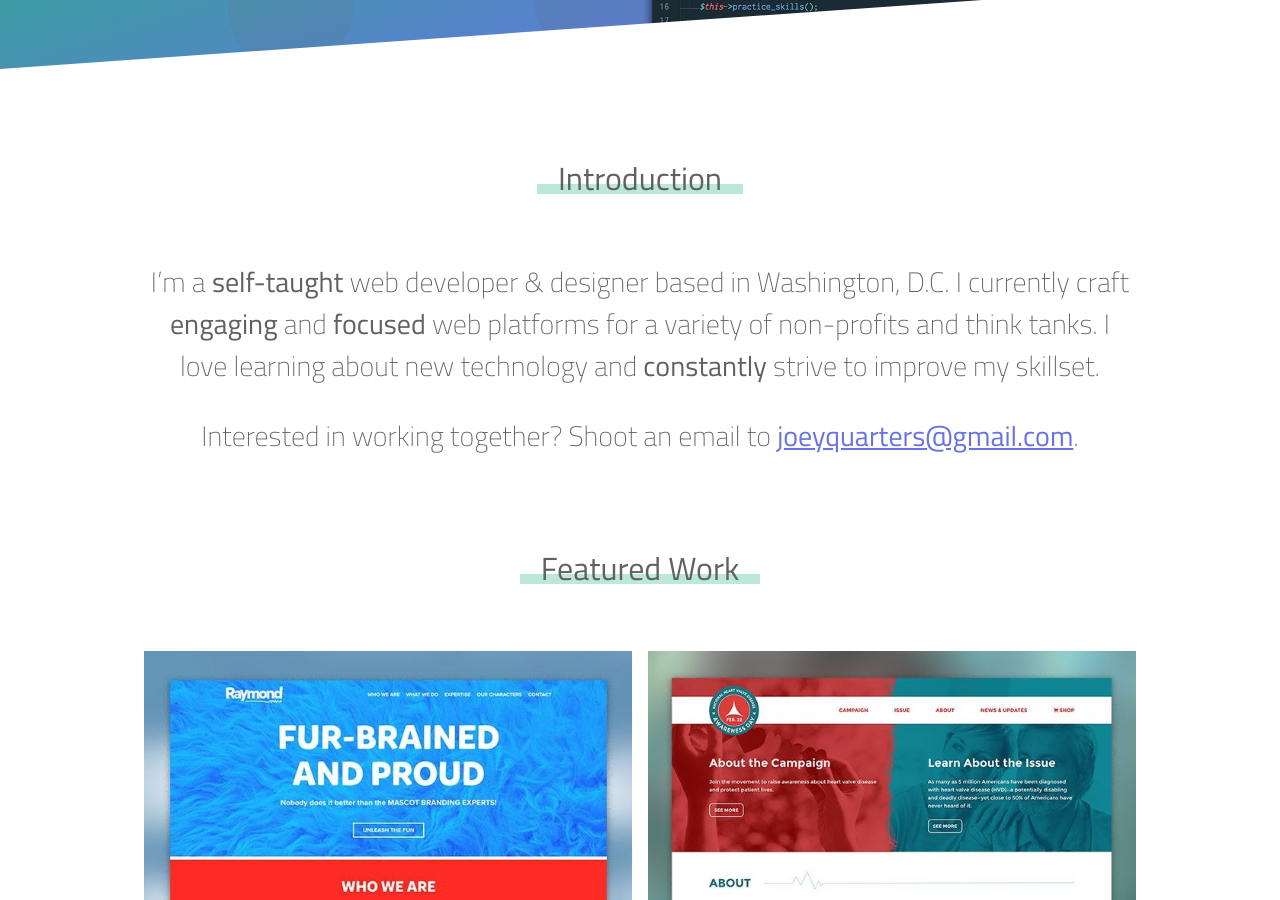
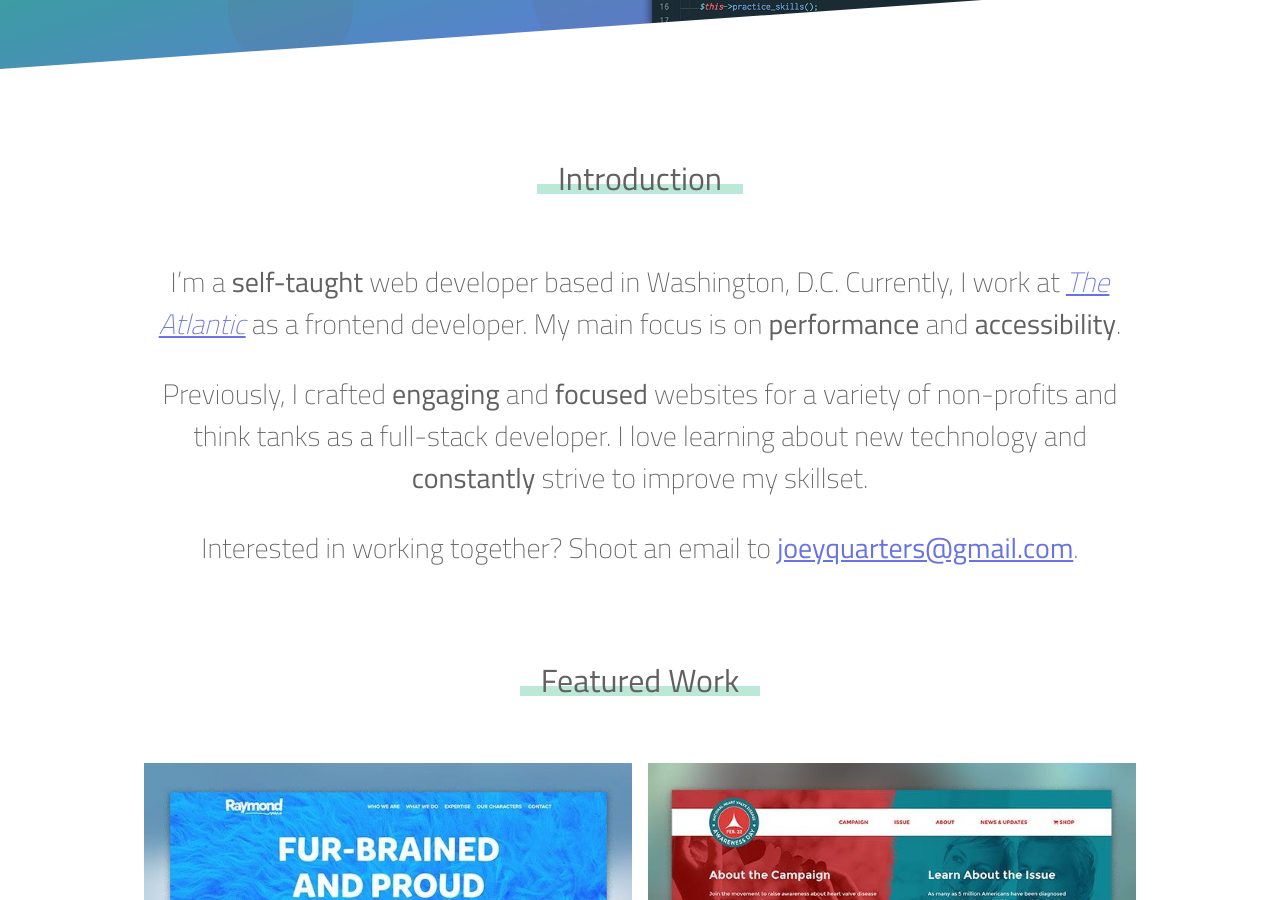
Before and after one commit to joeyquarters/joeyquarters.github.io, a Jekyll site: the page built from index.md, in a window 1280 px wide and 900 px high, scrolled down 345 px. Built offline with Jekyll 4.4.1, drawn with Linux system fonts in a browser that asks for light colours.

Commit message:
Update homepage copy

```diff
--- a/index.md
+++ b/index.md
@@ -3,6 +3,8 @@ layout: home
 body_class: home
 ---
 
-I'm a **self-taught** web developer & designer based in Washington, D.C. I currently craft **engaging** and **focused** web platforms for a variety of non-profits and think tanks. I love learning about new technology and **constantly** strive to improve my skillset.
+I'm a **self-taught** web developer based in Washington, D.C. Currently, I work at *[The Atlantic](https://www.theatlantic.com)* as a frontend developer. My main focus is on **performance** and **accessibility**.
+
+Previously, I crafted **engaging** and **focused** websites for a variety of non-profits and think tanks as a full-stack developer. I love learning about new technology and **constantly** strive to improve my skillset.
 
 Interested in working together? Shoot an email to **[joeyquarters@gmail.com](mailto:joeyquarters@gmail.com)**.
```
